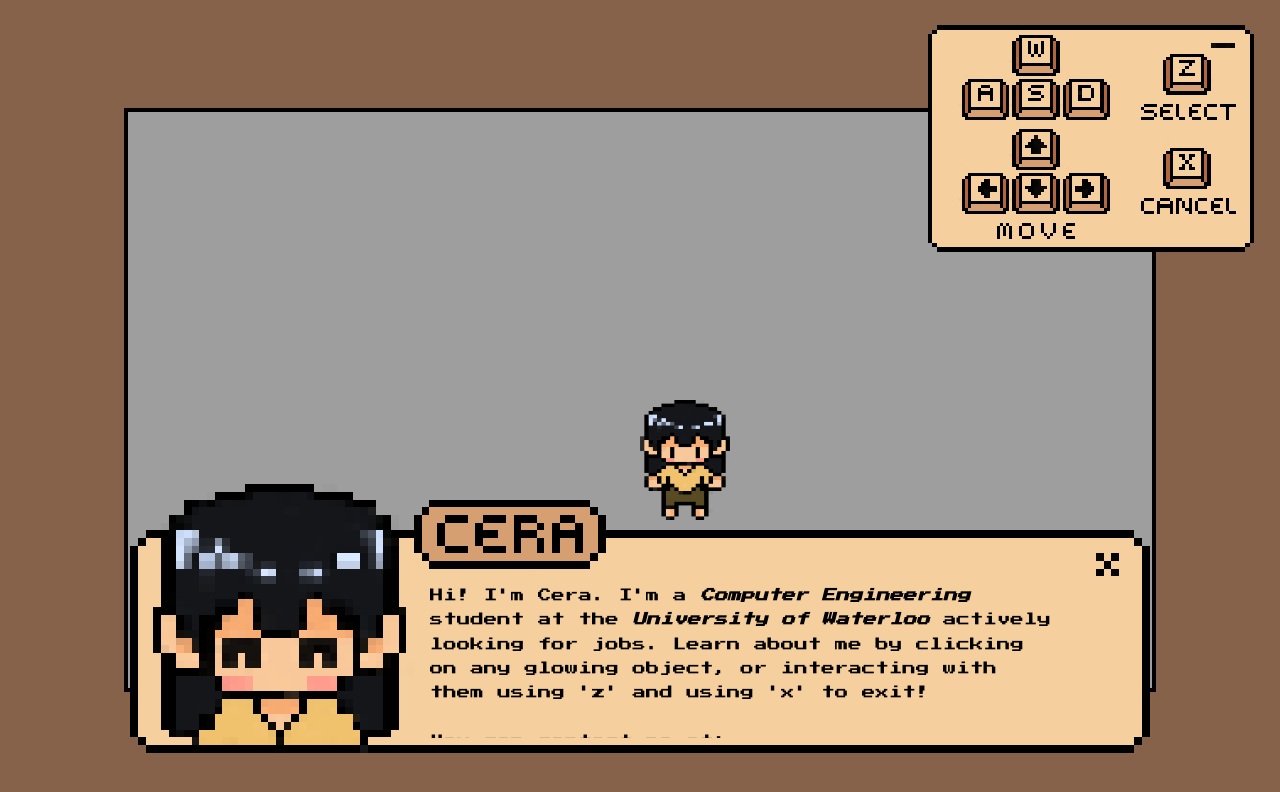
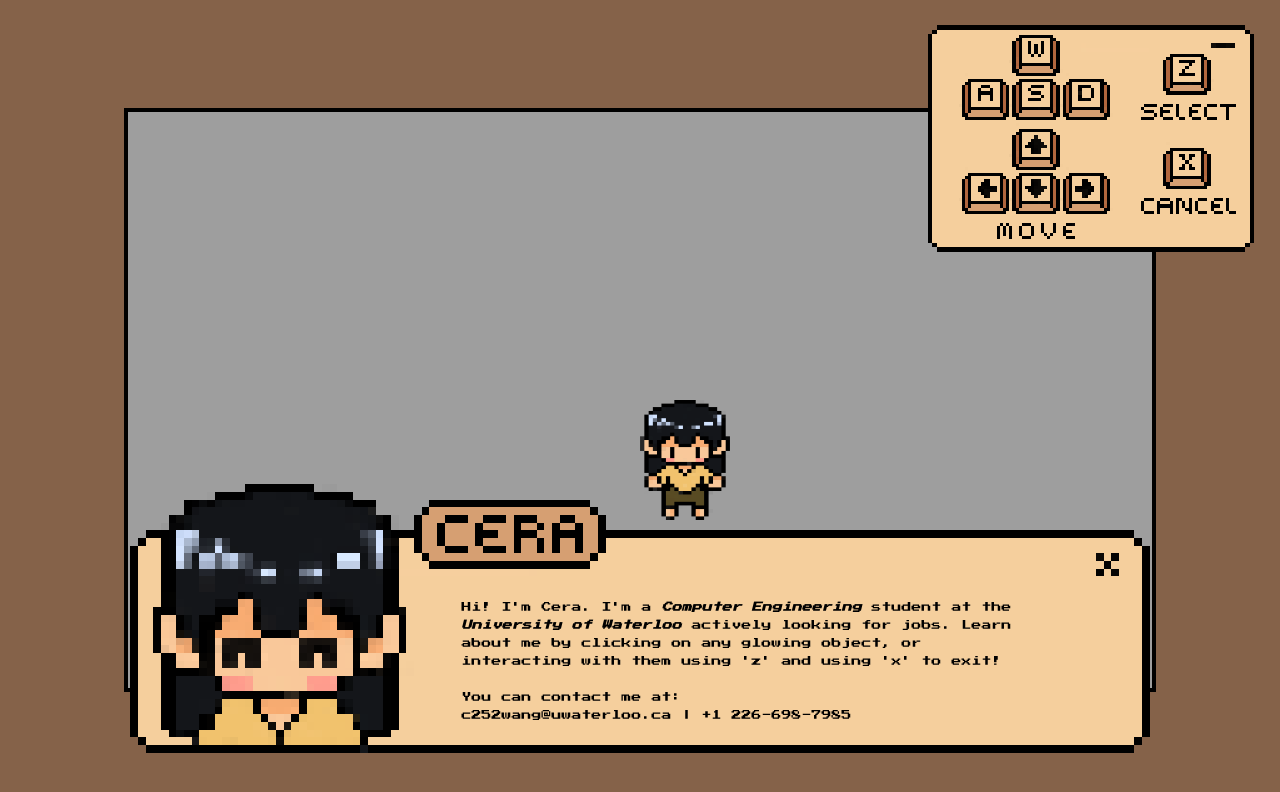
Before and after one commit to acrenw/2025portfolio, an Angular app: page / in a window 1280 px wide. Shown: the top 792 px of the page. Built offline with nearby package versions, Linux system fonts and the light colour scheme.

Commit message:
update style and text

```diff
--- a/src/app/home-scene/home-scene.component.scss
+++ b/src/app/home-scene/home-scene.component.scss
@@ -105,6 +105,7 @@
   left: 30%;
   width: 60%;
   height: 60%;
+  padding: 2% 3%;
   overflow-y: auto;
   overflow-x: hidden;
 
@@ -122,7 +123,7 @@
   }
 
   font-family: 'Press Start 2P', monospace;
-  font-size: clamp(7.5px, 1.5vw, 13.5px);
+  font-size: clamp(6px, 1.1vw, 10px);
   line-height: 1.8;
   color: #000000;
 
--- a/src/app/pages/pc/pc.component.ts
+++ b/src/app/pages/pc/pc.component.ts
@@ -163,10 +163,10 @@ export class PcComponent {
     {
       id: 1,
       title: 'RL Mouse Toy',
-      caption: 'ML-powered autonomous robotic mouse',
+      caption: 'ML autonomous robotic mouse',
       thumbnailUrl: 'assets/pc/projects/robotic-mouse/mouse-front.jpeg',
       details: {
-        description: "I built an ML-powered autonomous robotic mouse designed to chase and play with cats, running on a Raspberry Pi 5 with a Pi AI Camera for perception.\n\nThe system uses YOLOv8s for cat detection, feeding a SAC reinforcement learning agent that outputs motor commands, and an independent obstacle avoidance safety layer decoupled from the learned policy.\n\nThe SAC agent was trained in simulation for 400k episodes against a 5-state cat FSM calibrated from real cat video traces, using a composite reward function.\n\nOn the hardware side, dual L9110 motor drivers drive TT DC gear motors, an HC-SR04 ultrasonic sensor supports obstacle detection, and the system is powered by an 18650 LiPo cell through a boost/charge module. There's also a piezo buzzer for mimicking mouse squeaks and a servo that drops snacks when the mouse is captured.\n\nStill a lot of future work: new buck converter, reshape reward function, print an actual case.",
+        description: "I built an ML autonomous robotic mouse designed to chase and play with cats, running on a Raspberry Pi 5 with a Pi AI Camera for perception.\n\nThe system uses YOLOv8s for cat detection, feeding a SAC reinforcement learning agent that outputs motor commands, and an independent obstacle avoidance safety layer decoupled from the learned policy.\n\nThe SAC agent was trained in simulation for 400k episodes against a 5-state cat FSM calibrated from real cat video traces, using a composite reward function.\n\nOn the hardware side, dual L9110 motor drivers drive TT DC gear motors, an HC-SR04 ultrasonic sensor supports obstacle detection, and the system is powered by an 18650 LiPo cell through a boost/charge module. There's also a piezo buzzer for mimicking mouse squeaks and a servo that drops snacks when the mouse is captured.\n\nStill a lot of future work: new buck converter, reshape reward function, print an actual case.",
         technologies: ['Raspberry Pi', 'Python', 'OpenCV', 'Embedded Systems'],
         images: [
           'assets/pc/projects/robotic-mouse/miaomiao-and-xianxian-with-mouse.jpg',
@@ -177,7 +177,7 @@ export class PcComponent {
         ],
         videos: [],
         embeds: [
-          'https://youtu.be/UYDZvIIDUW4'
+          'https://youtu.be/01xguZA8GH0'
         ],
         links: [
           { name: 'GitHub', url: 'https://github.com/acrenw/robot-mouse' }
```
